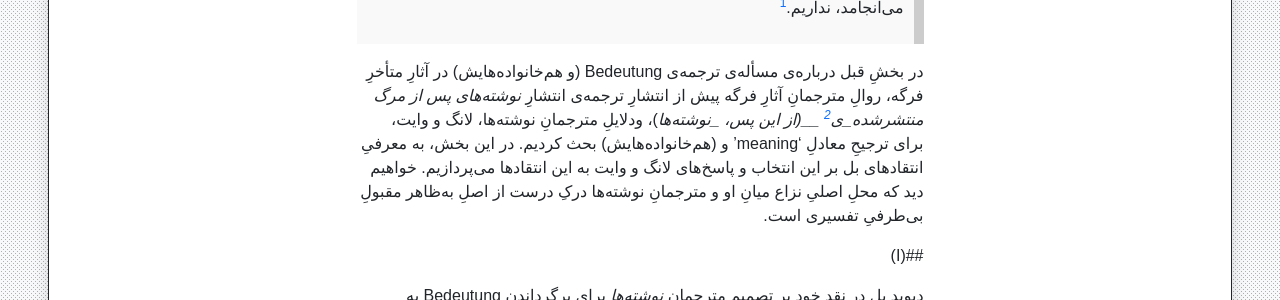
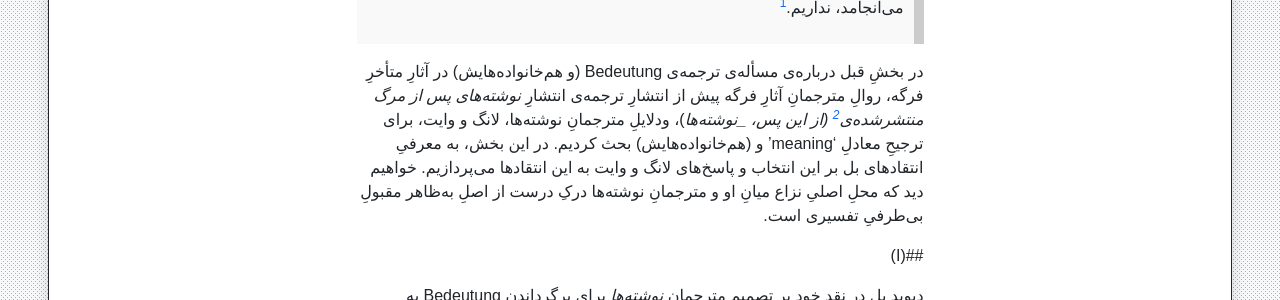
Before and after one commit to phicudemy/phicudemy.github.io, a Jekyll site: the page built from _posts/2024-07-16-fregebedeutung۲.md, in a window 1280 px wide. Shown: the part 1056-1356 px from the top of the page. Built offline with Jekyll 4.4.1, drawn with Linux system fonts in a browser that asks for light colours; comment, search, counter and statistics services are not loaded; a style sheet for code colours, icons or effects is not loaded.

Commit message:
TinaCMS content update

```diff
--- a/_posts/2024-07-16-fregebedeutung۲.md
+++ b/_posts/2024-07-16-fregebedeutung۲.md
@@ -11,7 +11,7 @@ contents: _contents/article.md
 
 > ترجمه‌ به انگلیسیِ معدود الفاظی در تاریخِ فلسفه به اندازه‌ی لفظِ ‘Bedeutung’ فرگه، مشخصاً آن طور که در کارهای متأخرش از دهه‌ی ۱۸۹۰ به بعد به کار رفته، مناقشه‌انگیز بوده است. مفهومِ سعادت/بهروزی (_eduaimonia_) ارسطو و مفهومِ روح (_Geist_) هگل برای دوره‌ی طولانی‌تری موضوعِ بحث‌هایی داغ بوده‌اند؛ اما حتی در این موارد هم این اندازه الفاظِ هم‌خانواده، که به وخیم‌تر شدنِ مشکل می‌انجامد، نداریم.[^1]
 
-در بخشِ قبل درباره‌ی مسأله‌ی ترجمه‌ی Bedeutung (و هم‌خانواده‌هایش) در آثارِ متأخرِ فرگه، روالِ مترجمانِ آثارِ فرگه پیش از انتشارِ ترجمه‌ی انتشارِ  _نوشته‌های پس از مرگ‌ منتشرشده‌‌_ی[^2] __(از این پس، _نوشته‌ها_)، ودلایلِ مترجمانِ نوشته‌ها، لانگ و وایت، برای ترجیحِ معادلِ ‘meaning’ و (هم‌خانواده‌هایش) بحث کردیم. در این بخش، به معرفیِ انتقادهای بل بر این انتخاب و پاسخ‌های لانگ و وایت به این انتقادها می‌پردازیم. خواهیم دید که محلِ اصلیِ نزاع میانِ او و مترجمانِ نوشته‌ها درکِ درست از اصلِ به‌ظاهر مقبولِ بی‌طرفیِ تفسیری است.
+در بخشِ قبل درباره‌ی مسأله‌ی ترجمه‌ی Bedeutung (و هم‌خانواده‌هایش) در آثارِ متأخرِ فرگه، روالِ مترجمانِ آثارِ فرگه پیش از انتشارِ ترجمه‌ی انتشارِ  _نوشته‌های پس از مرگ‌ منتشرشده‌‌ی[^2] (از این پس، _نوشته‌ها_)، ودلایلِ مترجمانِ نوشته‌ها، لانگ و وایت، برای ترجیحِ معادلِ ‘meaning’ و (هم‌خانواده‌هایش) بحث کردیم. در این بخش، به معرفیِ انتقادهای بل بر این انتخاب و پاسخ‌های لانگ و وایت به این انتقادها می‌پردازیم. خواهیم دید که محلِ اصلیِ نزاع میانِ او و مترجمانِ نوشته‌ها درکِ درست از اصلِ به‌ظاهر مقبولِ بی‌طرفیِ تفسیری است.
 
 ##(I)
 
```
